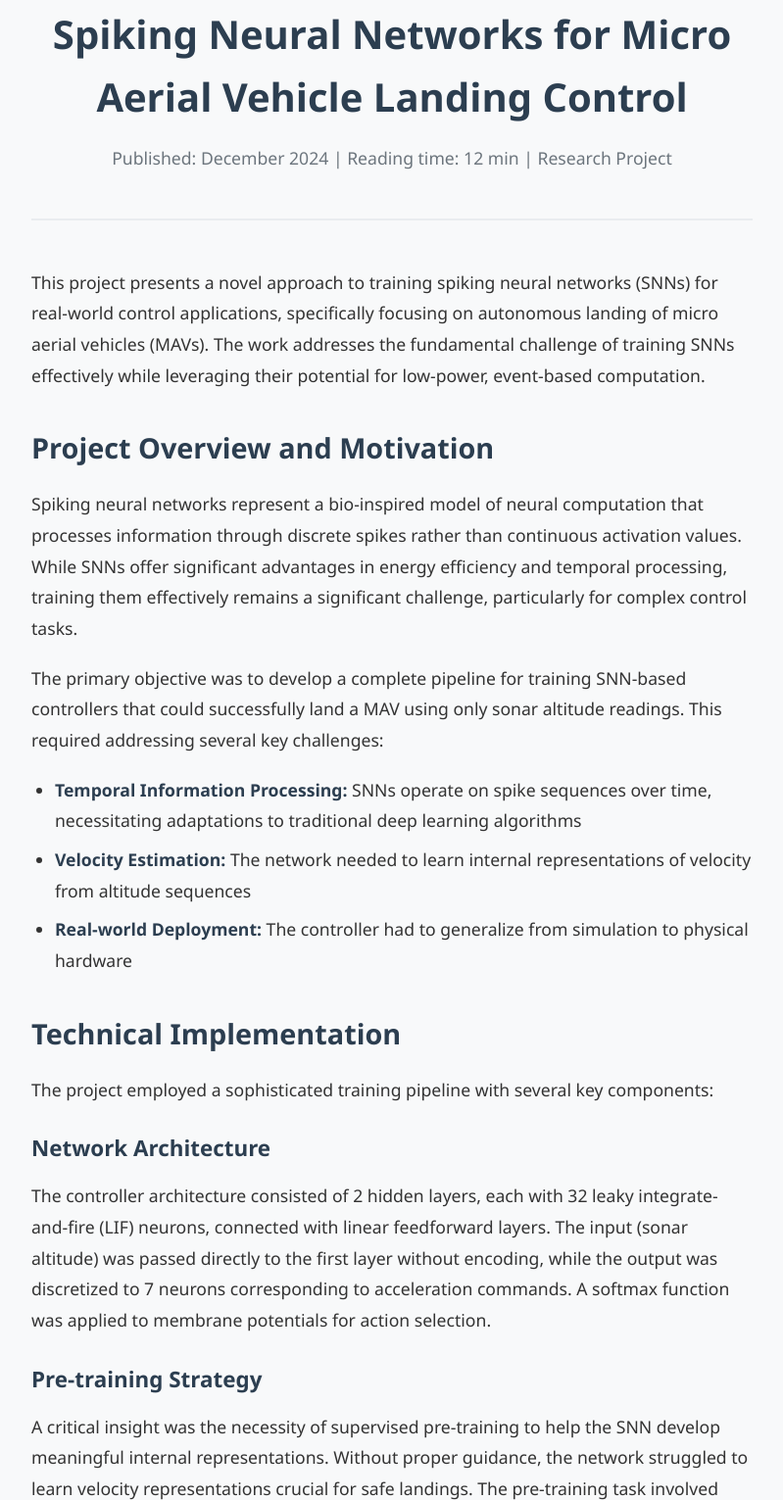
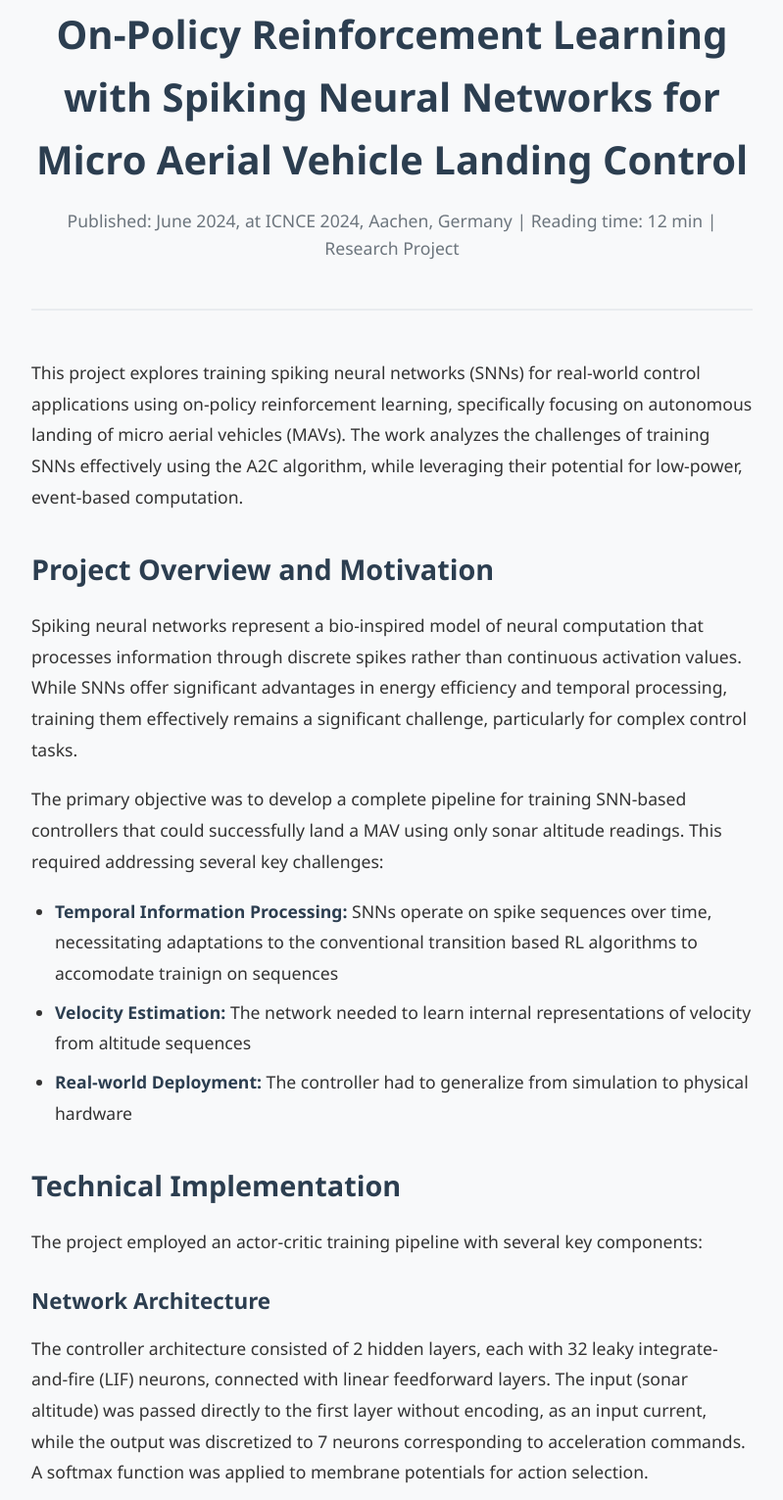
Before and after one commit to korneelf1/korneelf1.github.io, a plain HTML site: page blog-a2c.html in a window 1280 px wide. Shown: the part 167-1698 px from the top of the page at 98% size, without its empty margins (240-1039 px from the left). Drawn offline with Linux system fonts and the light colour scheme.

Commit message:
adapt blog post

```diff
--- a/blog-a2c.html
+++ b/blog-a2c.html
@@ -113,28 +113,28 @@
             </a>
 
             <div class="blog-header">
-                <h1 class="blog-title">Spiking Neural Networks for Micro Aerial Vehicle Landing Control</h1>
-                <p class="blog-meta">Published: December 2024 | Reading time: 12 min | Research Project</p>
+                <h1 class="blog-title">On-Policy Reinforcement Learning with Spiking Neural Networks for Micro Aerial Vehicle Landing Control</h1>
+                <p class="blog-meta">Published: June 2024, at ICNCE 2024, Aachen, Germany | Reading time: 12 min | Research Project</p>
             </div>
 
             <div class="blog-content">
-                <p>This project presents a novel approach to training spiking neural networks (SNNs) for real-world control applications, specifically focusing on autonomous landing of micro aerial vehicles (MAVs). The work addresses the fundamental challenge of training SNNs effectively while leveraging their potential for low-power, event-based computation.</p>
+                <p>This project explores training spiking neural networks (SNNs) for real-world control applications using on-policy reinforcement learning, specifically focusing on autonomous landing of micro aerial vehicles (MAVs). The work analyzes the challenges of training SNNs effectively using the A2C algorithm, while leveraging their potential for low-power, event-based computation.</p>
 
                 <h2>Project Overview and Motivation</h2>
                 <p>Spiking neural networks represent a bio-inspired model of neural computation that processes information through discrete spikes rather than continuous activation values. While SNNs offer significant advantages in energy efficiency and temporal processing, training them effectively remains a significant challenge, particularly for complex control tasks.</p>
 
                 <p>The primary objective was to develop a complete pipeline for training SNN-based controllers that could successfully land a MAV using only sonar altitude readings. This required addressing several key challenges:</p>
                 <ul>
-                    <li><strong>Temporal Information Processing:</strong> SNNs operate on spike sequences over time, necessitating adaptations to traditional deep learning algorithms</li>
+                    <li><strong>Temporal Information Processing:</strong> SNNs operate on spike sequences over time, necessitating adaptations to the conventional transition based RL algorithms to accomodate trainign on sequences</li>
                     <li><strong>Velocity Estimation:</strong> The network needed to learn internal representations of velocity from altitude sequences</li>
                     <li><strong>Real-world Deployment:</strong> The controller had to generalize from simulation to physical hardware</li>
                 </ul>
 
                 <h2>Technical Implementation</h2>
-                <p>The project employed a sophisticated training pipeline with several key components:</p>
+                <p>The project employed an actor-critic training pipeline with several key components:</p>
 
                 <h3>Network Architecture</h3>
-                <p>The controller architecture consisted of 2 hidden layers, each with 32 leaky integrate-and-fire (LIF) neurons, connected with linear feedforward layers. The input (sonar altitude) was passed directly to the first layer without encoding, while the output was discretized to 7 neurons corresponding to acceleration commands. A softmax function was applied to membrane potentials for action selection.</p>
+                <p>The controller architecture consisted of 2 hidden layers, each with 32 leaky integrate-and-fire (LIF) neurons, connected with linear feedforward layers. The input (sonar altitude) was passed directly to the first layer without encoding, as an input current, while the output was discretized to 7 neurons corresponding to acceleration commands. A softmax function was applied to membrane potentials for action selection.</p>
 
                 <h3>Pre-training Strategy</h3>
                 <p>A critical insight was the necessity of supervised pre-training to help the SNN develop meaningful internal representations. Without proper guidance, the network struggled to learn velocity representations crucial for safe landings. The pre-training task involved learning velocity from sonar readings, which significantly improved training efficiency and reduced computational requirements by an order of magnitude.</p>
```
